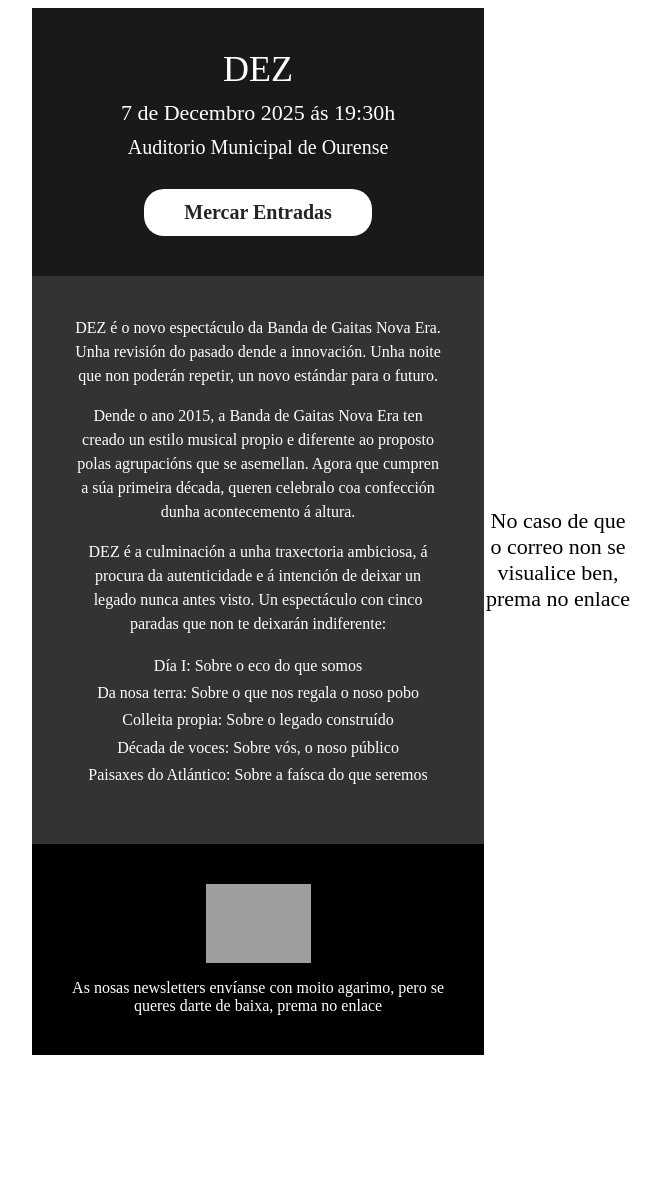
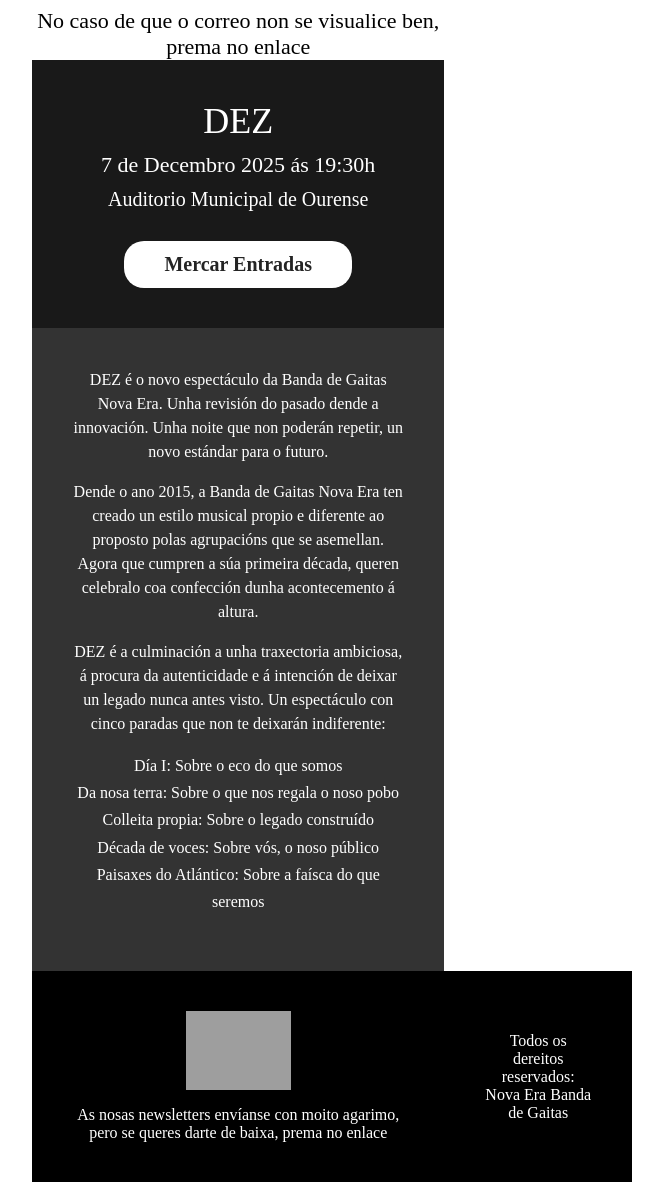
Before and after one commit to paquinho89/novaera, a Django app: template newsletter/templates/newsletter_1_email.html in a window 1280 px wide. Shown: the whole page, without its empty margins (308-971 px from the left). Before the commit the page ends 1055 px from the top, so only its background shows below. Run offline with Django 3.2, Linux system fonts and the light colour scheme; the template is opened without the code that fills it, so the values that code supplies are empty; grey boxes are pictures that could not be loaded.

Commit message:
email_friendly

```diff
--- a/newsletter/templates/newsletter_1_email.html
+++ b/newsletter/templates/newsletter_1_email.html
@@ -2,11 +2,16 @@
 
 <table width="600" align="center" cellpadding="0" cellspacing="0" border="0">
   <tr>
+    <td>
+      <p style="text-align: center; font-size:22px"><a href= "https://www.novaera.gal/newsletter_landingpage/" style="text-decoration: none; color: black">No caso de que o correo non se visualice ben, prema no enlace</a></p>
+    </td>
+  </tr>
+  <tr>
     <td bgcolor="#191919" style="padding:40px; text-align:center; color:#fff;">
       <a href="https://entradas.ataquilla.com/es/ventaentradas/conciertos/251-auditorio-municipal-de-ourense/x3ajp45k-dez" target="_blank" style="display:block; text-decoration:none; color:inherit;">
-        <p style="font-size:36px; margin:0; font-size:36px">DEZ</p>
-        <p style="font-size:22px; margin:10px 0; font-size:22px">7 de Decembro 2025 ás 19:30h</p>
-        <p style="font-size:20px; margin:10px 0; font-size:20px">Auditorio Municipal de Ourense</p>
+        <p style="font-size:36px; margin:0;">DEZ</p>
+        <p style="font-size:22px; margin:10px 0;">7 de Decembro 2025 ás 19:30h</p>
+        <p style="font-size:20px; margin:10px 0;">Auditorio Municipal de Ourense</p>
         <div style="display:inline-block; margin-top:20px; background:#ffffff; color:#242424; padding:12px 40px; text-decoration:none; border-radius:20px; font-weight:bold; font-size:20px;">
           Mercar Entradas
         </div>
@@ -16,15 +21,15 @@
 
   <tr>
     <td bgcolor="#333333" style="padding:40px; text-align:center; color:#fff;">
-      <p style="color:white;line-height:150%" class="text-muted">
+      <p style="color:white;line-height:150%">
           DEZ é o novo espectáculo da Banda de Gaitas Nova Era. Unha revisión do pasado dende a innovación. Unha noite que non poderán repetir, un novo estándar para o futuro.
           </p>
-          <p style="color:white;line-height:150%" class="text-muted">
+          <p style="color:white;line-height:150%">
           Dende o ano 2015, a Banda de Gaitas Nova Era ten creado un estilo musical propio e diferente ao proposto polas agrupacións que se asemellan. Agora que cumpren a súa primeira década, queren celebralo coa confección dunha acontecemento á altura.
           </p>
-          <p style="color:white;line-height:150%" class="text-muted">
+          <p style="color:white;line-height:150%">
           DEZ é a culminación a unha traxectoria ambiciosa, á procura da autenticidade e á intención de deixar un legado nunca antes visto. Un espectáculo con cinco paradas que non te deixarán indiferente:
-      </p>
+          </p>
       <ul style="list-style-type: none; padding-left: 0; line-height: 1.7; color: white;">
           <li>Día I: Sobre o eco do que somos</li>
           <li>Da nosa terra: Sobre o que nos regala o noso pobo</li>
@@ -32,9 +37,6 @@
           <li>Década de voces: Sobre vós, o noso público</li>
           <li>Paisaxes do Atlántico: Sobre a faísca do que seremos</li>
       </ul>
-    </td>
-    <td>
-      <p style="text-align: center; font-size:22px"><a href= "https://www.novaera.gal/newsletter_landingpage/" style="text-decoration: none; color: black">No caso de que o correo non se visualice ben, prema no enlace</a></p>
     </td>
   </tr>
   <tr>
@@ -44,5 +46,8 @@
       </a>
       <p style="color: white;">As nosas newsletters envíanse con moito agarimo, pero se queres darte de baixa, prema no <a href="https://www.novaera.gal/unsubscribe_landingpage/" target="_blank" style="text-decoration:none; color:inherit;">enlace</a></p>
     </td>
+    <td bgcolor="black" align="center" style="esd-block-text es-p15t es-p15b m-4; padding:40px; text-align:center; color:#fff;">
+      <p style="color: white;">Todos os dereitos reservados: Nova Era Banda de Gaitas</a></p>
+    </td>
   </tr>
 </table>
```
